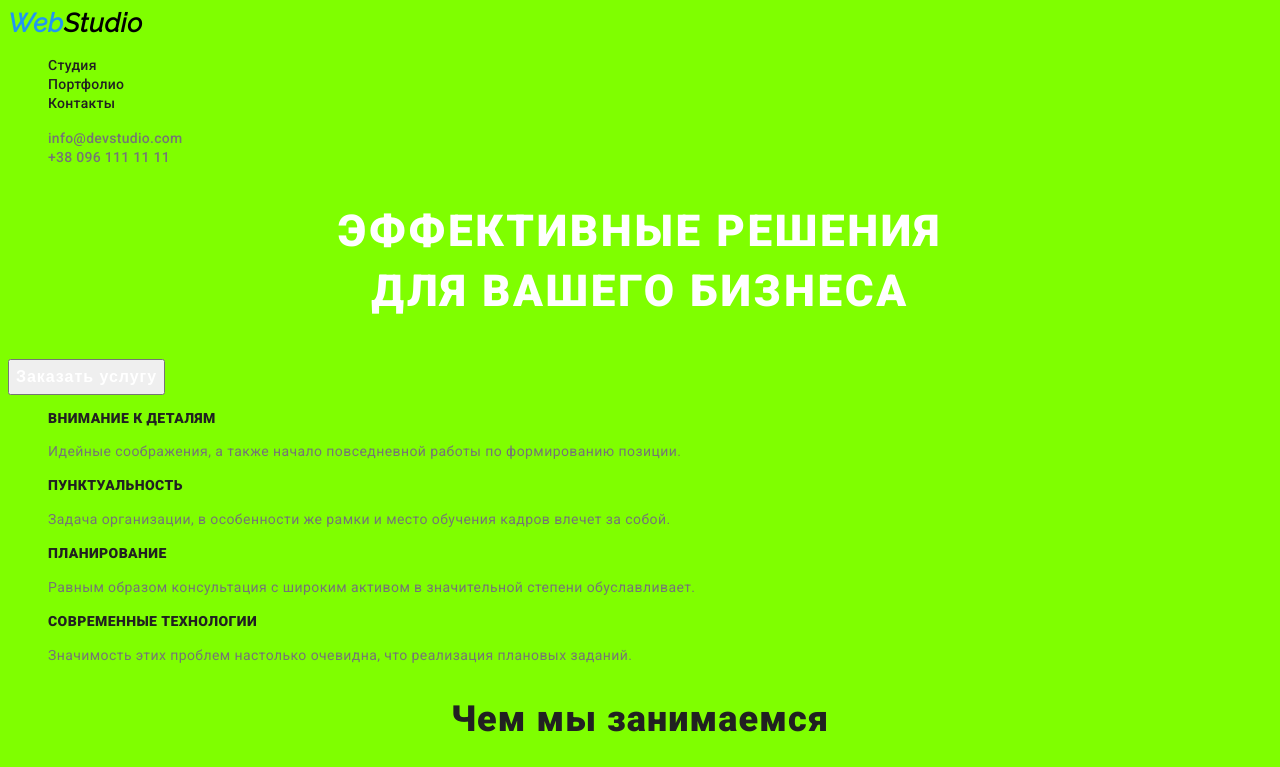
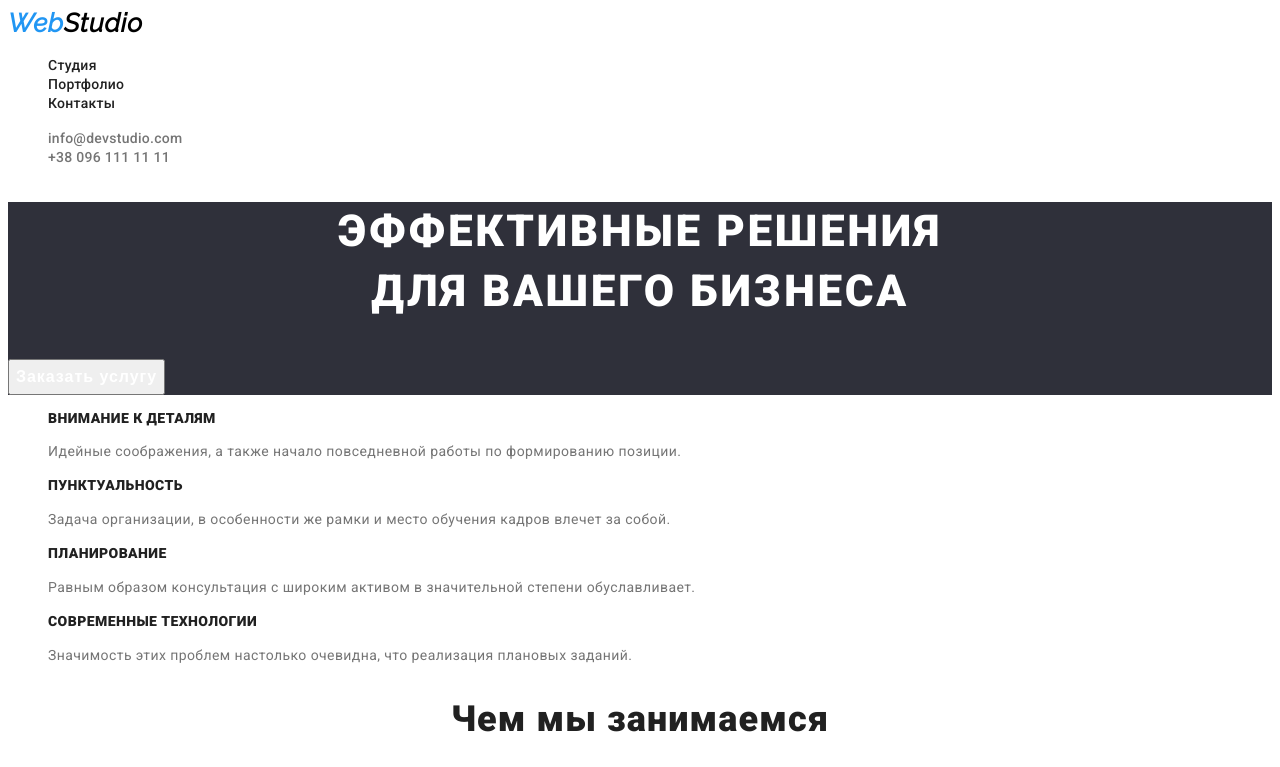
Before and after one commit to 1Andr/goit-markup-hw-02, a plain HTML site: page index.html in a window 1280 px wide. Shown: the top 767 px of the page. Drawn offline with Linux system fonts and the light colour scheme.

Commit message:
1page css final2

```diff
--- a/css/styles.css
+++ b/css/styles.css
@@ -9,7 +9,7 @@
 
 body {
   font-family: "Roboto", sans-serif;
-  background-color: chartreuse;
+  background: #ffffff;
   color: #212121;
 }
 
@@ -35,6 +35,9 @@ body {
 }
 
 /*-----------------HEDER----------------*/
+.header {
+  background: #ffffff;
+}
 
 .header-logo-web {
   font-family: Raleway;
@@ -94,6 +97,10 @@ body {
 }
 
 /*------------------HERO-----------------*/
+
+.hero {
+  background: #2f303a;
+}
 
 .hero-title {
   font-weight: 900;
@@ -185,6 +192,10 @@ body {
 
 /*---------------FOOTER----------------*/
 
+.footer {
+  background: #2f303a;
+}
+
 .footer-logo-web {
   font-family: Raleway;
   font-weight: bold;
```
